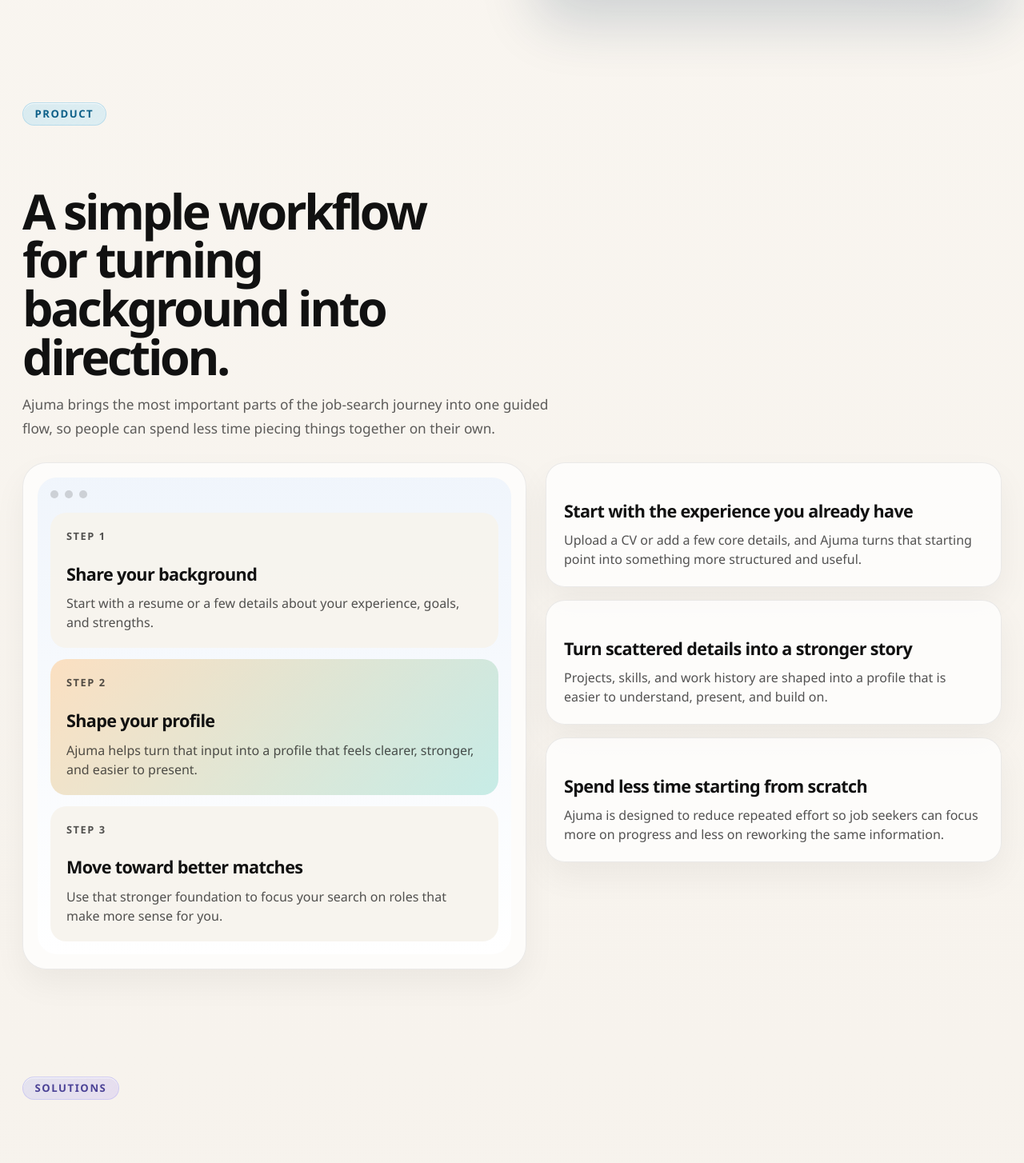
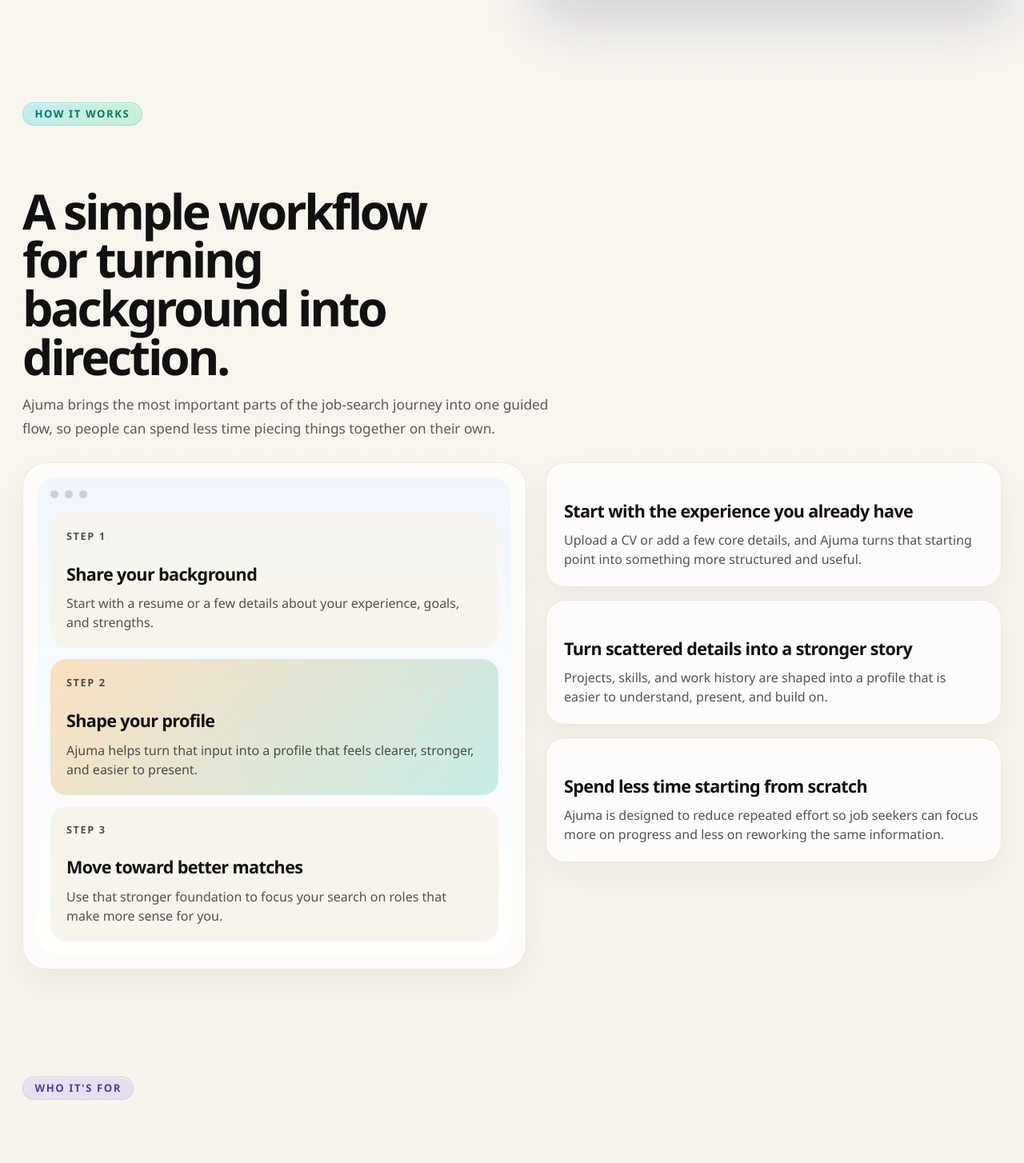
Before and after one commit to gyebi/ajuma, a React (Vite) app in the folder frontend/: page / in a window 1280 px wide. Shown: the part 1204-2658 px from the top of the page at 80% size. Built offline with nearby package versions, Linux system fonts and the light colour scheme; no server answers.

Commit message:
Changing Sections

```diff
--- a/frontend/src/components/home/HowItWorksSection.jsx
+++ b/frontend/src/components/home/HowItWorksSection.jsx
@@ -4,7 +4,7 @@
   return (
     <section className="product-section" id="how-it-works">
       <div className="product-heading">
-        <p className="section-label section-label-product">Product</p>
+        <p className="section-label section-label-product">How It Works</p>
         <h2>A simple workflow for turning background into direction.</h2>
         <p className="product-intro">
           Ajuma brings the most important parts of the job-search journey into one
--- a/frontend/src/components/home/SolutionsSection.jsx
+++ b/frontend/src/components/home/SolutionsSection.jsx
@@ -4,7 +4,7 @@
   return (
     <section className="solutions-section" id="who-its-for">
       <div className="solutions-heading">
-        <p className="section-label section-label-solutions">Solutions</p>
+        <p className="section-label section-label-solutions">Who It's For</p>
         <h2>Built for real job-search situations, not just ideal ones.</h2>
         <p className="solutions-intro">
           Whether someone is starting out, changing direction, or actively applying,
--- a/frontend/src/styles.css
+++ b/frontend/src/styles.css
@@ -606,10 +606,10 @@
 }
 
 .section-label-product {
-  --section-label-bg-start: rgba(56, 189, 248, 0.16);
-  --section-label-bg-end: rgba(125, 211, 252, 0.22);
-  --section-label-border: rgba(2, 132, 199, 0.16);
-  --section-label-text: #0b5f88;
+  --section-label-bg-start: rgba(34, 211, 238, 0.24);
+  --section-label-bg-end: rgba(74, 222, 128, 0.26);
+  --section-label-border: rgba(20, 184, 166, 0.28);
+  --section-label-text: #087968;
 }
 
 .section-label-solutions {
```
